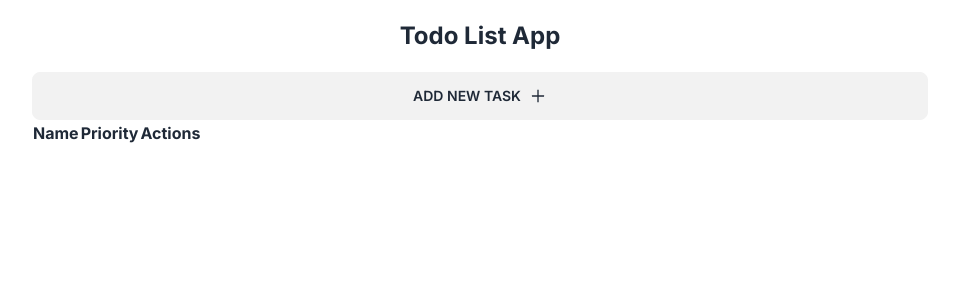
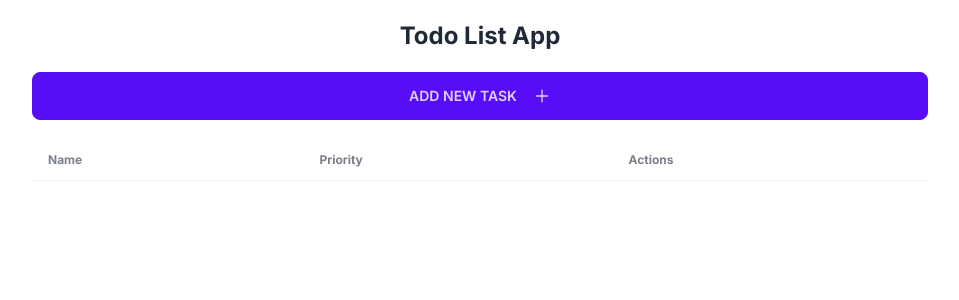
Before and after one commit to kind012/TodoApp-Duc, a Next.js app: page / in a window 1280 px wide. Shown: the top 300 px of the page, without its empty margins (160-1119 px from the left). Built offline with nearby package versions, Linux system fonts and the light colour scheme; no server answers; the database is empty.

Commit message:
update code

```diff
--- a/app/page.tsx
+++ b/app/page.tsx
@@ -1,15 +1,18 @@
 "use client";
+
 import { useEffect, useState } from "react";
 import Todolist from "@/layouts/Todolist";
 import Preloader from "@/components/Preload";
 
 export default function Home() {
   const [isLoading, setIsLoading] = useState<boolean>(true);
+
   useEffect(() => {
     setTimeout(() => {
       setIsLoading(false);
     }, 100);
   });
+
   return (
     <main className="max-w-4xl mx-auto mt-4">
       <div className="flex flex-col gap-4 my-5 text-center">
--- a/components/ModalFormDelete.tsx
+++ b/components/ModalFormDelete.tsx
@@ -1,7 +1,7 @@
 "use client";
-import React, { Dispatch } from "react";
+import React from "react";
 import { FiTrash2 } from "react-icons/fi";
-import Modal from "./Modal";
+import Modal from "@/components/Modal";
 
 interface ModalFormDeleteProps {
   handleDelete: () => Promise<void>;
--- a/components/ModalFormEdit.tsx
+++ b/components/ModalFormEdit.tsx
@@ -1,7 +1,7 @@
 "use client";
 import React, { useState, RefObject, FormEvent } from "react";
 import { FiEdit } from "react-icons/fi";
-import Modal from "./Modal";
+import Modal from "@/components/Modal";
 
 interface ModalFormEditProps {
   handleSubmit: (e: FormEvent<HTMLFormElement>) => Promise<void>;
--- a/components/Preload.tsx
+++ b/components/Preload.tsx
@@ -1,4 +1,5 @@
 import React from "react";
+
 const Preloader = () => {
   return (
     <div className="absolute flex flex-wrap transform top-1/2 left-1/2 -translate-y-2/4 -translate-x-2/4">
--- a/layouts/AddTask.tsx
+++ b/layouts/AddTask.tsx
@@ -1,7 +1,7 @@
 "use client";
 import React, { FormEvent } from "react";
 import { AiOutlinePlus } from "react-icons/ai";
-import Modal from "../components/Modal";
+import Modal from "@/components/Modal";
 import { useState } from "react";
 import axios from "axios";
 import useSWR from "swr";
--- a/layouts/Todolist.tsx
+++ b/layouts/Todolist.tsx
@@ -1,4 +1,3 @@
-"use client";
 import Task from "@/layouts/Task";
 import AddTask from "@/layouts/AddTask";
 
@@ -9,7 +8,7 @@ const Todolist = () => {
         <div className="mb-5">
           <AddTask />
         </div>
-        <table className="table w-fit">
+        <table className="table w-full">
           <thead>
             <tr>
               <th>Name</th>
--- a/package.json
+++ b/package.json
@@ -27,7 +27,7 @@
     "webpack": "^5.88.2"
   },
   "devDependencies": {
-    "daisyui": "^3.5.0",
+    "daisyui": "^3.7.7",
     "dotenv-webpack": "^8.0.1"
   }
 }
--- a/tailwind.config.js
+++ b/tailwind.config.js
@@ -2,11 +2,9 @@
 module.exports = {
   content: [
     "./app/**/*.{js,ts,jsx,tsx}",
-    "./pages/**/*.{js,ts,jsx,tsx}",
-    "./components/**/*.{js,ts,jsx,tsx}",
-
-    // Or if using `src` directory:
-    "./src/**/*.{js,ts,jsx,tsx,mdx}",
+    "./pages/**/*.{js,ts,jsx,tsx,mdx}",
+    "./components/**/*.{js,ts,jsx,tsx,mdx}",
+    "./layouts/**/*.{js,ts,jsx,tsx,mdx}",
   ],
   theme: {
     extend: {},
```
Also changed, not shown: 1 other file (tests, documents, lock files or other folders).
